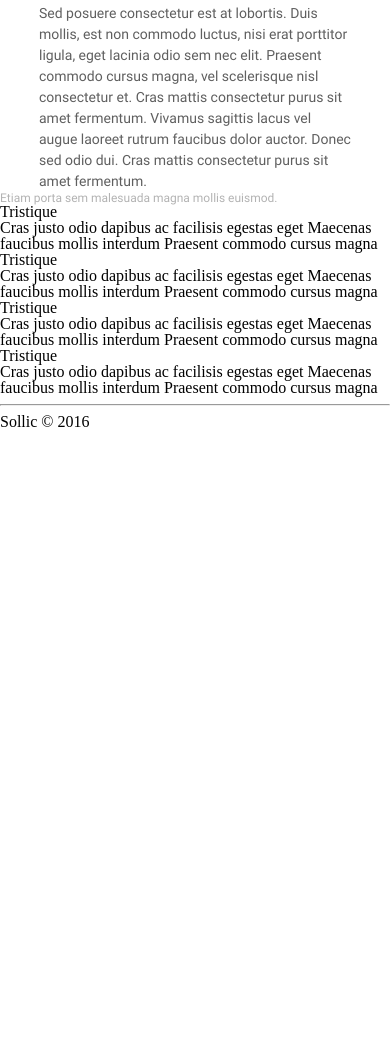
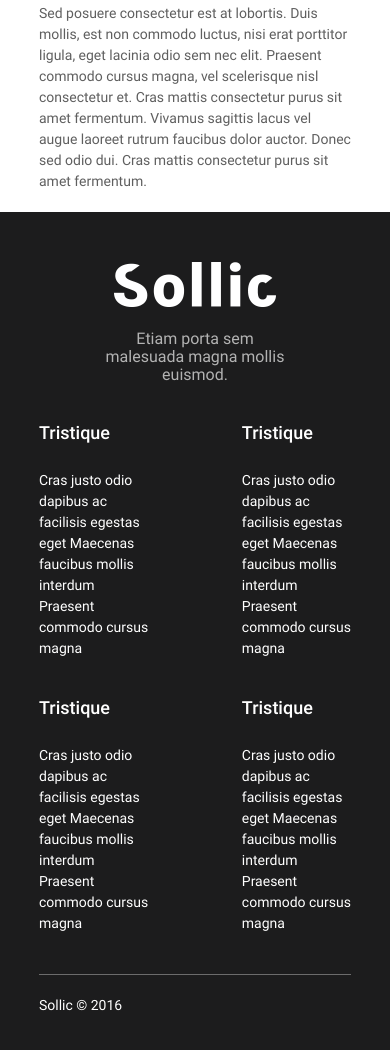
Before and after one commit to TristanLemire/Colorz, a website built with Parcel: page src/index.html in a window 390 px wide. Shown: the part 4858-5908 px from the top of the page. Before the commit the page ends 5288 px from the top, so only its background shows below. Built offline with nearby package versions, Linux system fonts and the light colour scheme.

Commit message:
commit final mobil

```diff
--- /dev/null
+++ b/src/assets/scss/blocs/footer.scss
@@ -0,0 +1,42 @@
+footer {
+  background-color: #1c1c1d;
+  display: flex;
+  flex-direction: column;
+  align-items: center;
+  margin-top: 20px;
+
+  .footer__logo {
+    text-align: center;
+    width: 50%;
+
+    img {
+      margin-top: 50px;
+      margin-bottom: 20px;
+    }
+  }
+
+  .footer__menus {
+    width: 80%;
+    display: flex;
+    justify-content: space-between;
+    border-bottom: solid 1px #6c6c6c;
+    padding-bottom: 40px;
+    margin-bottom: 20px;
+
+    .footer__menus--group {
+      width: 35%;
+
+      .footer__menu {
+        margin-top: 40px;
+        h2 {
+          margin-bottom: 28px;
+        }
+      }
+    }
+  }
+
+  .footer__copyright {
+    width: 80%;
+    margin-bottom: 70px;
+  }
+}
--- a/src/assets/scss/config/fonts.scss
+++ b/src/assets/scss/config/fonts.scss
@@ -9,3 +9,9 @@
   src: url("../fonts/Roboto_bold/Roboto-Bold.woff2") format("woff2"),
     url("../fonts/Roboto_bold/Roboto-Bold.woff") format("woff");
 }
+
+@font-face {
+  font-family: "Roboto Medium";
+  src: url("../fonts/Roboto_medium/Roboto-Medium.woff2") format("woff2"),
+    url("../fonts/Roboto_medium/Roboto-Medium.woff") format("woff");
+}
--- a/src/assets/scss/global/typography.scss
+++ b/src/assets/scss/global/typography.scss
@@ -58,3 +58,27 @@
   color: #5f5f5F;
   line-height: calc(14px*1.5);
 }
+
+.typo__logo--footer {
+  font-family: "Roboto";
+  font-size: 16px;
+  color: #b3b3b3;
+  line-height: calc(12px*1.5);
+}
+
+.typo__footer__h2 {
+  font-family: "Roboto Medium";
+  font-size: 18px;
+  color: white;
+}
+
+.typo__footer__p {
+  font-family: "Roboto";
+  font-size: 14px;
+  color: white;
+  line-height: calc(14px*1.5);
+}
+
+.footer__copyright{
+
+}
--- a/src/assets/scss/style.scss
+++ b/src/assets/scss/style.scss
@@ -4,3 +4,4 @@
 @import './blocs/header.scss';
 @import './blocs/hero.scss';
 @import './blocs/articles.scss';
+@import './blocs/footer.scss';
--- a/src/index.html
+++ b/src/index.html
@@ -153,46 +153,51 @@
     </main>
 
     <footer>
-      <div>
-        <!-- <img src="./assets/img/Sollic.png" alt="" /> -->
+      <div class="footer__logo">
+        <img src="./assets/img/Sollic.png" alt="" />
         <p class="typo__logo--footer">Etiam porta sem malesuada magna mollis euismod.</p>
       </div>
 
-      <div>
-        <h2>Tristique</h2>
-        <p>
+      <div class="footer__menus">
+        <div class="footer__menus--group">
+          <div class="footer__menu">
+              <h2 class="typo__footer__h2">Tristique</h2>
+              <p class="typo__footer__p">
                 Cras justo odio dapibus ac facilisis egestas eget Maecenas faucibus
                 mollis interdum Praesent commodo cursus magna
               </p>
             </div>
 
-      <div>
-        <h2>Tristique</h2>
-        <p>
+            <div class="footer__menu">
+              <h2 class="typo__footer__h2">Tristique</h2>
+              <p class="typo__footer__p">
+                Cras justo odio dapibus ac facilisis egestas eget Maecenas faucibus
+                mollis interdum Praesent commodo cursus magna
+              </p>
+            </div>
+        </div>
+
+        <div class="footer__menus--group">
+            <div class="footer__menu">
+                <h2 class="typo__footer__h2">Tristique</h2>
+                <p class="typo__footer__p">
                   Cras justo odio dapibus ac facilisis egestas eget Maecenas faucibus
                   mollis interdum Praesent commodo cursus magna
                 </p>
               </div>
 
-      <div>
-        <h2>Tristique</h2>
-        <p>
+              <div class="footer__menu">
+                <h2 class="typo__footer__h2">Tristique</h2>
+                <p class="typo__footer__p">
                   Cras justo odio dapibus ac facilisis egestas eget Maecenas faucibus
                   mollis interdum Praesent commodo cursus magna
                 </p>
               </div>
-
-      <div>
-        <h2>Tristique</h2>
-        <p>
-          Cras justo odio dapibus ac facilisis egestas eget Maecenas faucibus
-          mollis interdum Praesent commodo cursus magna
-        </p>
         </div>
-
-      <hr />
-
-      <p>Sollic © 2016</p>
+      </div>
+      <div class="footer__copyright">
+          <p class="typo__footer__p">Sollic © 2016</p>
+      </div>
     </footer>
   </body>
 </html>
```
Also changed, not shown: src/assets/fonts/Roboto_medium/Roboto-Medium.woff (added), src/assets/fonts/Roboto_medium/Roboto-Medium.woff2 (added). Lines whose indentation alone changed are shown as unchanged.
